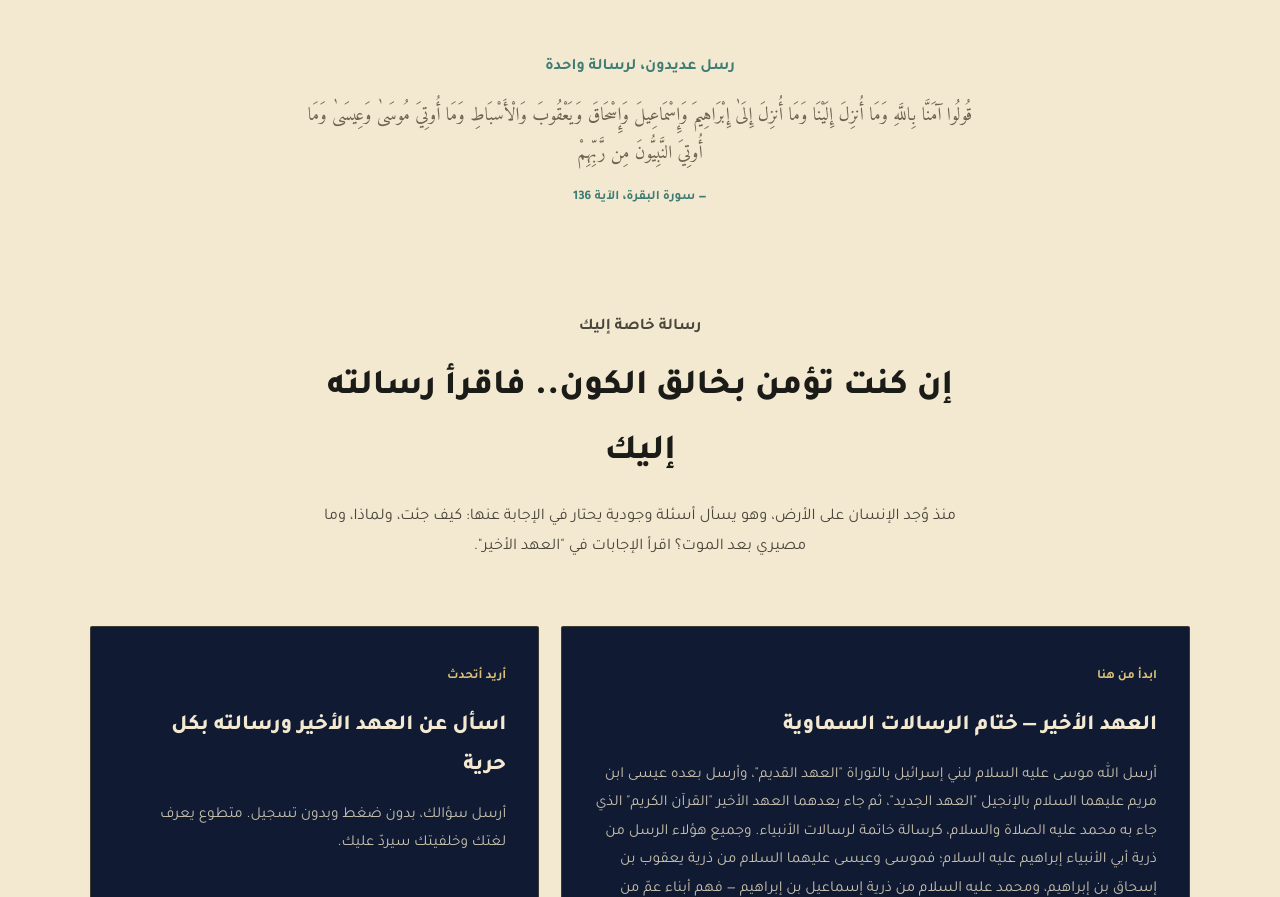
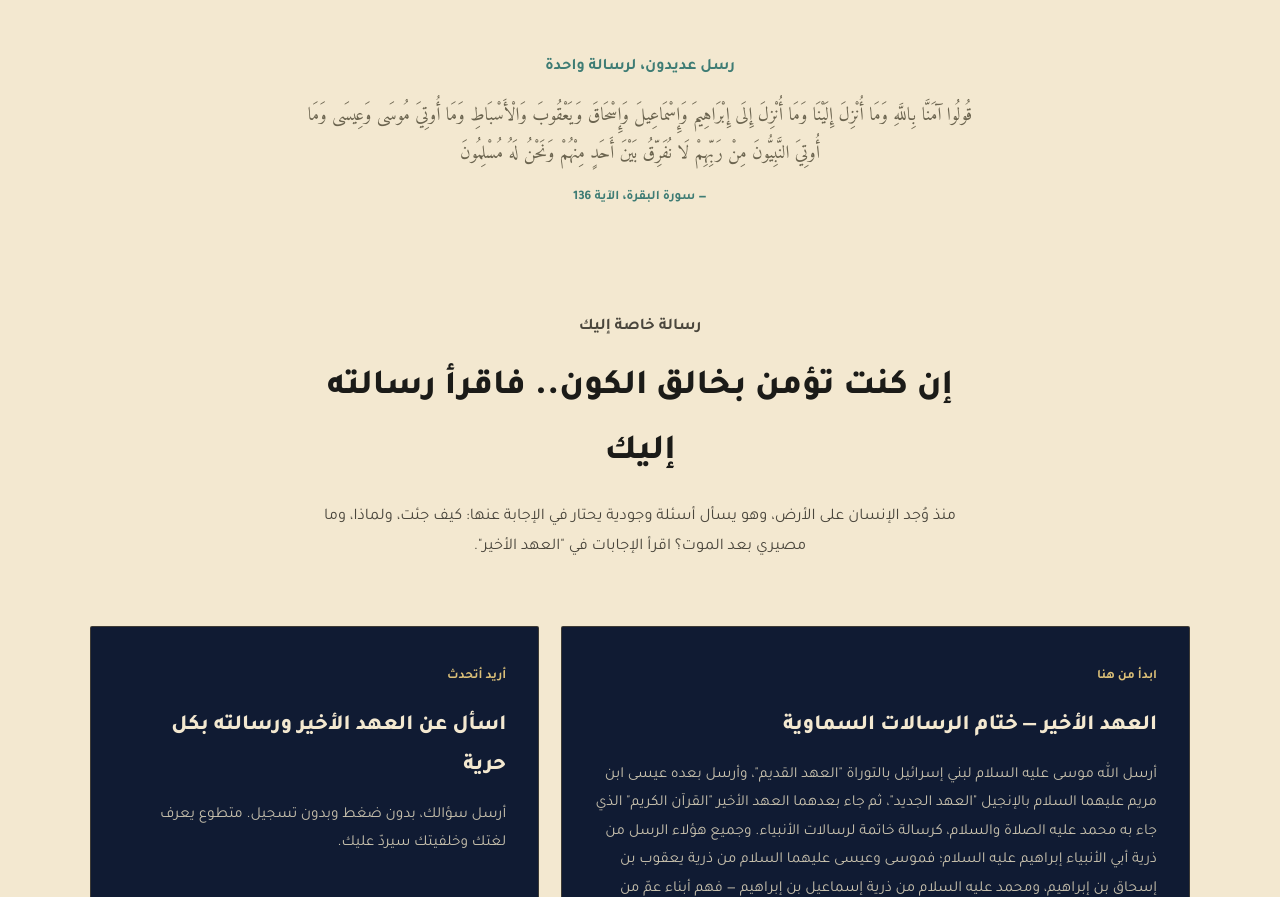
Before and after one commit to oalturki/ltestament-site, a plain HTML site: page index.html in a window 1280 px wide. Shown: the part 1721-2618 px from the top of the page. Drawn offline with Linux system fonts and the light colour scheme.

Commit message:
Add files via upload

```diff
--- a/index.html
+++ b/index.html
@@ -334,7 +334,7 @@
     </div>
     <p class="timeline-note-title reveal">رسل عديدون، لرسالة واحدة</p>
     <p class="timeline-note reveal">
-      قُولُوا آمَنَّا بِاللَّهِ وَمَا أُنزِلَ إِلَيْنَا وَمَا أُنزِلَ إِلَىٰ إِبْرَاهِيمَ وَإِسْمَاعِيلَ وَإِسْحَاقَ وَيَعْقُوبَ وَالْأَسْبَاطِ وَمَا أُوتِيَ مُوسَىٰ وَعِيسَىٰ وَمَا أُوتِيَ النَّبِيُّونَ مِن رَّبِّهِمْ
+      قُولُوا آمَنَّا بِاللَّهِ وَمَا أُنْزِلَ إِلَيْنَا وَمَا أُنْزِلَ إِلَى إِبْرَاهِيمَ وَإِسْمَاعِيلَ وَإِسْحَاقَ وَيَعْقُوبَ وَالْأَسْبَاطِ وَمَا أُوتِيَ مُوسَى وَعِيسَى وَمَا أُوتِيَ النَّبِيُّونَ مِنْ رَبِّهِمْ لَا نُفَرِّقُ بَيْنَ أَحَدٍ مِنْهُمْ وَنَحْنُ لَهُ مُسْلِمُونَ
       <span class="timeline-note-ref">— سورة البقرة، الآية 136</span>
     </p>
   </div>
```
